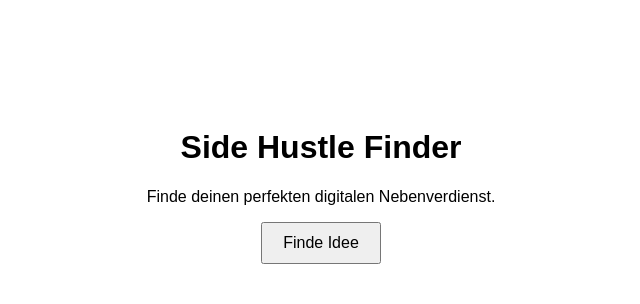
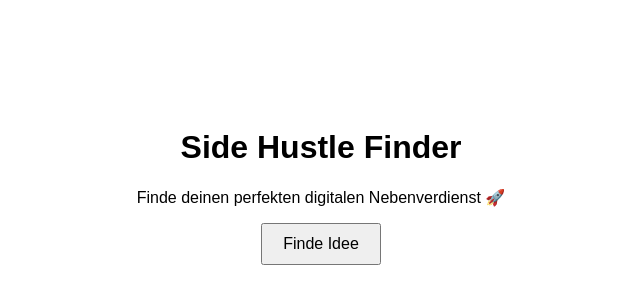
Before and after one commit to danzehole/dynasty-app, a Next.js app: page / in a window 1280 px wide. Shown: the top 304 px of the page, without its empty margins (319-959 px from the left). Built offline with nearby package versions, Linux system fonts and the light colour scheme.

Commit message:
Update index.js

```diff
--- a/pages/index.js
+++ b/pages/index.js
@@ -12,7 +12,7 @@ export default function Home() {
   return (
     <div style={{ textAlign: 'center', paddingTop: '100px', fontFamily: 'Arial' }}>
       <h1>Side Hustle Finder</h1>
-      <p>Finde deinen perfekten digitalen Nebenverdienst.</p>
+      <p>Finde deinen perfekten digitalen Nebenverdienst 🚀</p>
       <button onClick={findHustle} style={{ padding: '10px 20px', fontSize: '16px' }}>Finde Idee</button>
       {result && (
         <div style={{ marginTop: '20px', fontWeight: 'bold' }}>
```
